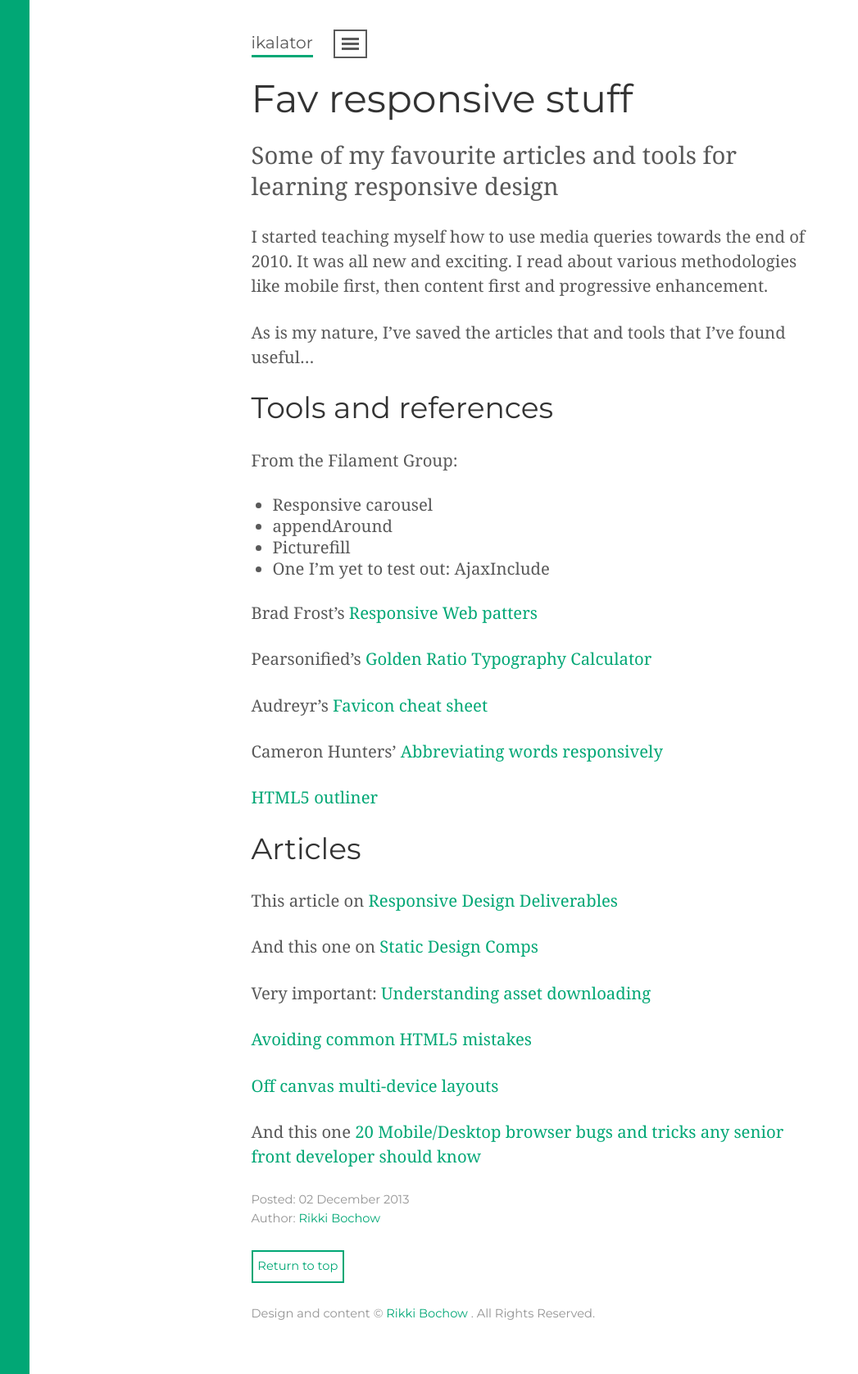
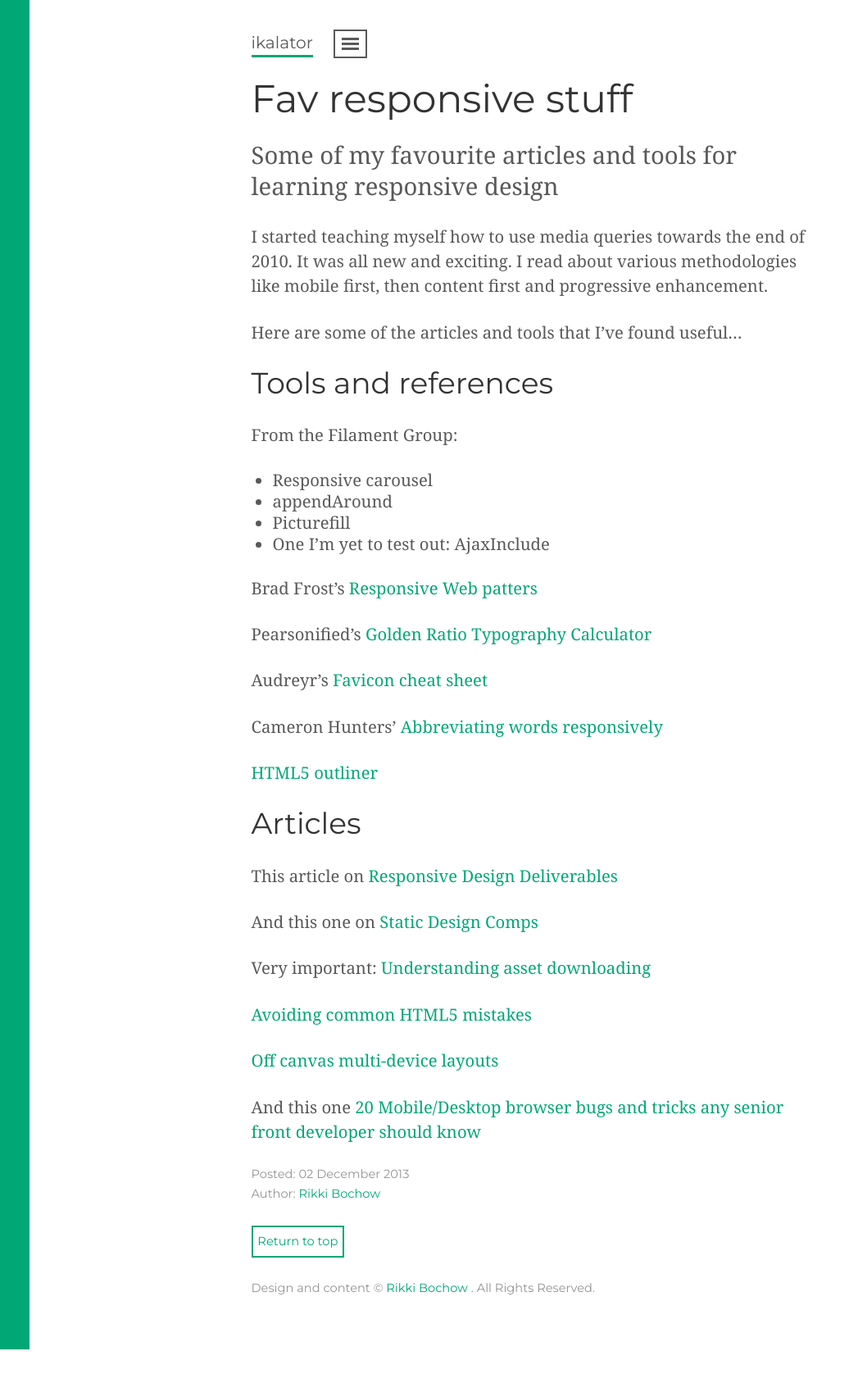
Before and after one commit to rikki-iki/rikki-iki.github.io, a Jekyll site: the page built from _posts/2013-12-02-fav-responsive-stuff.markdown, in a window 1280 px wide. Shown: the whole page at 82% size, without its empty margins (0-1047 px from the left). Built offline with Jekyll 4.4.1, drawn with Linux system fonts in a browser that asks for light colours; Markdown is read by kramdown in place of the engine named in the settings; after the commit the page ends 1646 px from its top, so only the background shows below that.

Commit message:
minor edits

```diff
--- a/_posts/2013-12-02-fav-responsive-stuff.markdown
+++ b/_posts/2013-12-02-fav-responsive-stuff.markdown
@@ -6,12 +6,13 @@ excerpt: Some of my favourite articles and tools for learning responsive design
 
 I started teaching myself how to use media queries towards the end of 2010. It was all new and exciting. I read about various methodologies like mobile first, then content first and progressive enhancement.
 
-As is my nature, I’ve saved the articles that and tools that I’ve found useful...
+Here are some of the articles and tools that I’ve found useful...
 
 ## Tools and references
 
 From the Filament Group:
-* 	[Responsive carousel](https://github.com/filamentgroup/responsive-carousel)
+
+* [Responsive carousel](https://github.com/filamentgroup/responsive-carousel)
 * [appendAround](https://github.com/filamentgroup/AppendAround)
 * [Picturefill](https://github.com/scottjehl/picturefill/)
 * One I’m yet to test out: [AjaxInclude](https://github.com/filamentgroup/Ajax-Include-Pattern)
```
